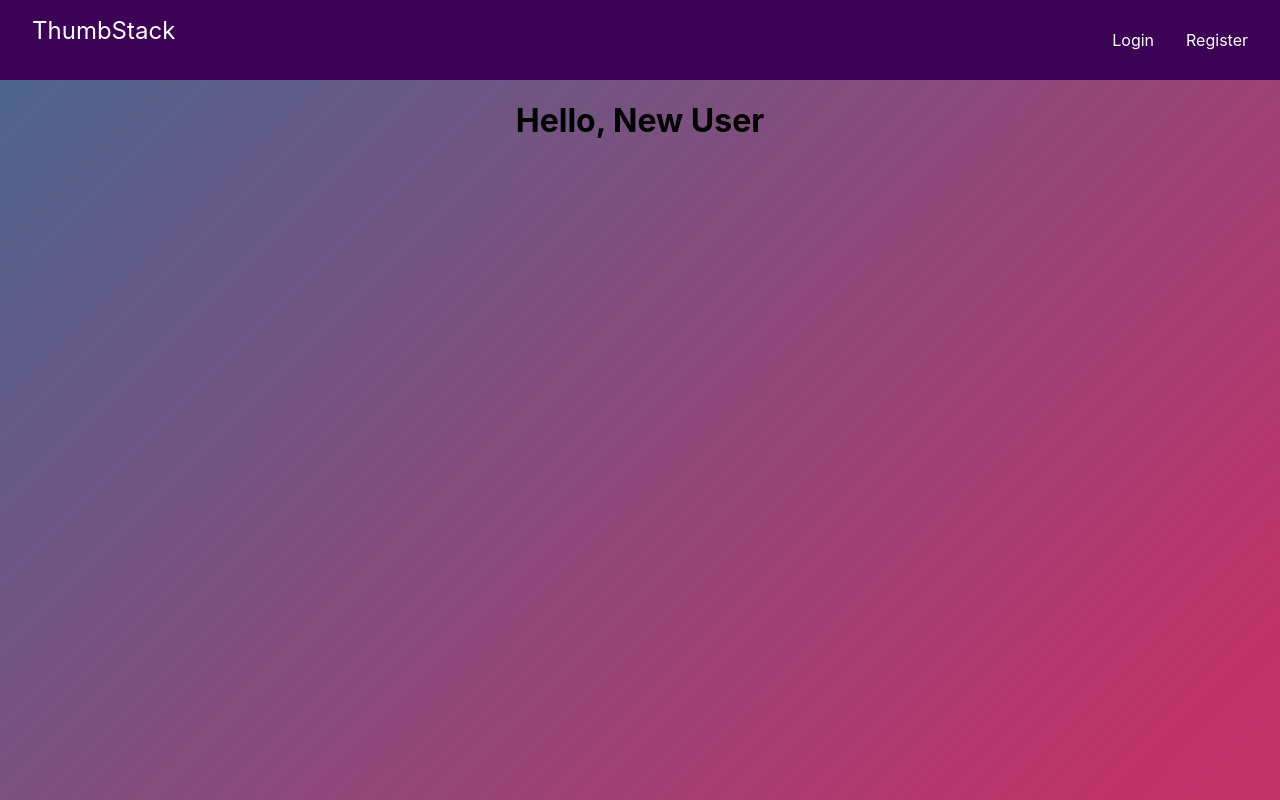
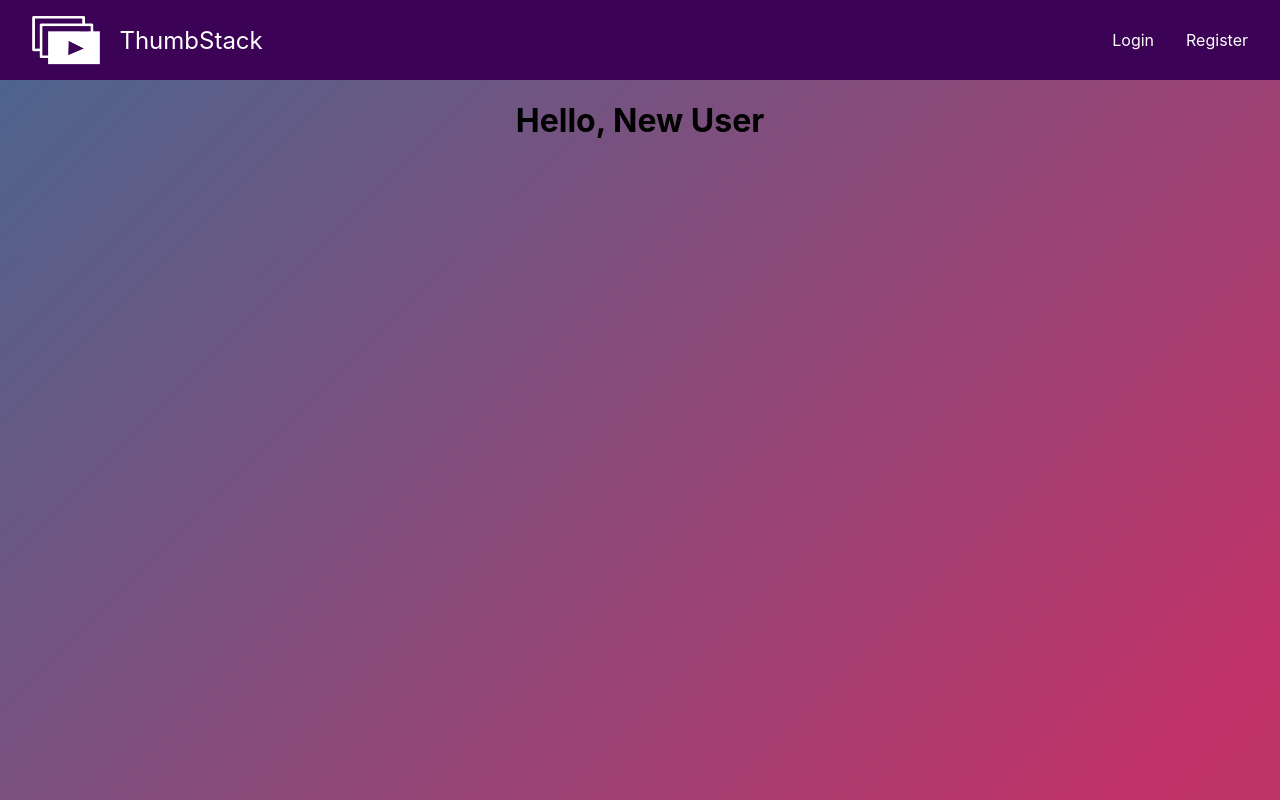
Before and after one commit to samiya-kazi/thumb-stack, a React (Create React App) app in the folder client/: page / in a window 1280 px wide. Built offline with nearby package versions, Linux system fonts and the light colour scheme.

Commit message:
added logo

```diff
--- a/client/public/index.html
+++ b/client/public/index.html
@@ -2,7 +2,7 @@
 <html lang="en">
   <head>
     <meta charset="utf-8" />
-    <link rel="icon" href="%PUBLIC_URL%/favicon.ico" />
+    <link rel="icon" href="%PUBLIC_URL%/thumb-stack.ico" />
     <meta name="viewport" content="width=device-width, initial-scale=1" />
     <meta name="theme-color" content="#000000" />
     <meta
--- a/client/src/App.css
+++ b/client/src/App.css
@@ -158,12 +158,17 @@ input[type="file"] {
   animation: gradient 30s ease infinite;
 }
 
-.logo {
+.nav > a {
   height: 100%;
-  padding: 1rem;
+}
+
+.nav > a > .logo {
+  margin: 0 0 0 1rem;
+  height: 100%;
   color: white;
   align-self: center;
   font-size: x-large;
+  display: flex;
 }
 
 .form-container {
@@ -325,6 +330,15 @@ ul > .logout:hover {
 }
 
 
+.logo-png {
+  height: 100%;
+}
+
+.logo-name {
+  align-self: center;
+}
+
+
 /* Safari */
 @-webkit-keyframes spin {
   0% { -webkit-transform: rotate(0deg); }
--- a/client/src/Components/Navbar.js
+++ b/client/src/Components/Navbar.js
@@ -2,6 +2,7 @@ import auth from '../utils/auth';
 import { Link } from "react-router-dom";
 import { logout } from "../Services/apiService";
 import { useNavigate } from 'react-router-dom';
+import logo from '../images/logo.png'
 
 function Navbar ({ isAuth, setIsAuth }) {
 
@@ -20,11 +21,12 @@ function Navbar ({ isAuth, setIsAuth }) {
 
   return (
     <div className="nav">
-      <div className="logo">
         <Link to="/">
-          <div className="logo">ThumbStack</div>
+        <div className="logo">
+          <img src={logo} className='logo-png' />
+          <div className="logo-name">ThumbStack</div>
+        </div>
         </Link>
-      </div>
       <nav>
         <ul>
           {isAuth ?
```
Also changed, not shown: client/src/images/logo.png (added), 1 other file (tests, documents, lock files or other folders).
